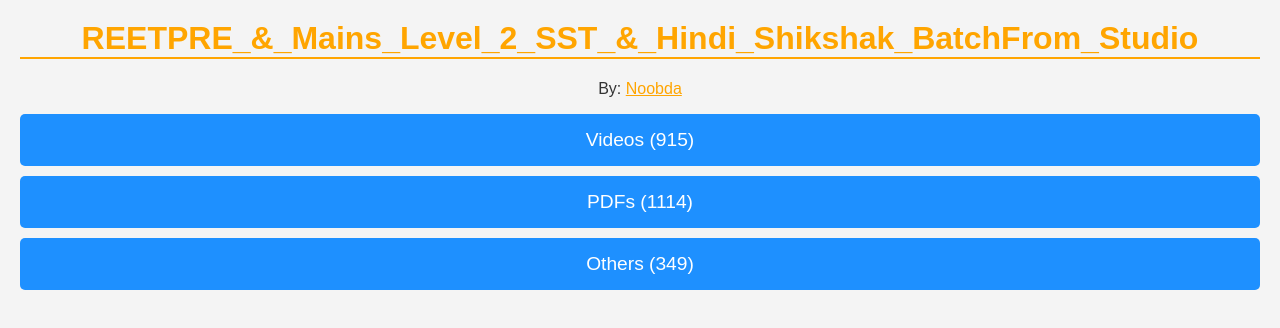
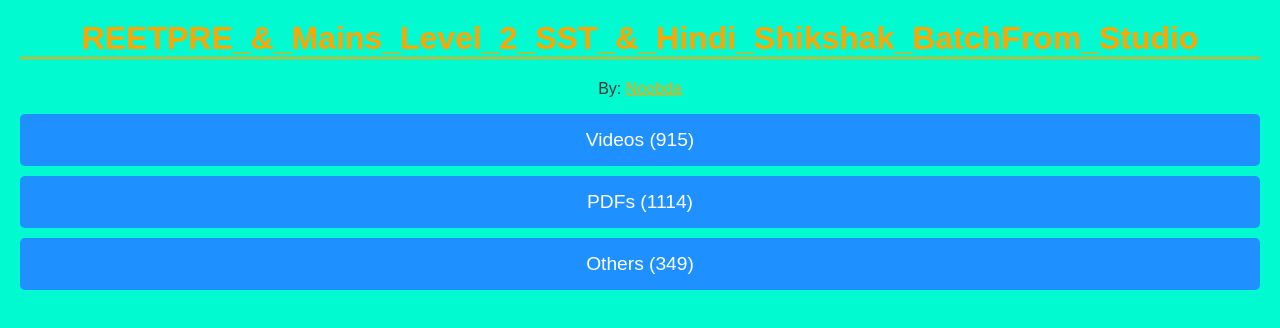
Before and after one commit to Dipin1234/Blablabla, a plain HTML site: page index.html in a window 1280 px wide. Drawn offline with Linux system fonts and the light colour scheme.

Commit message:
Update index.html

```diff
--- a/index.html
+++ b/index.html
@@ -6,7 +6,7 @@
         <style>
             body {
                 font-family: Arial, sans-serif;
-                background-color: #f4f4f4;
+                background-color: #02fad1;
                 color: #333;
                 padding: 20px;
                 margin: 0;
```
